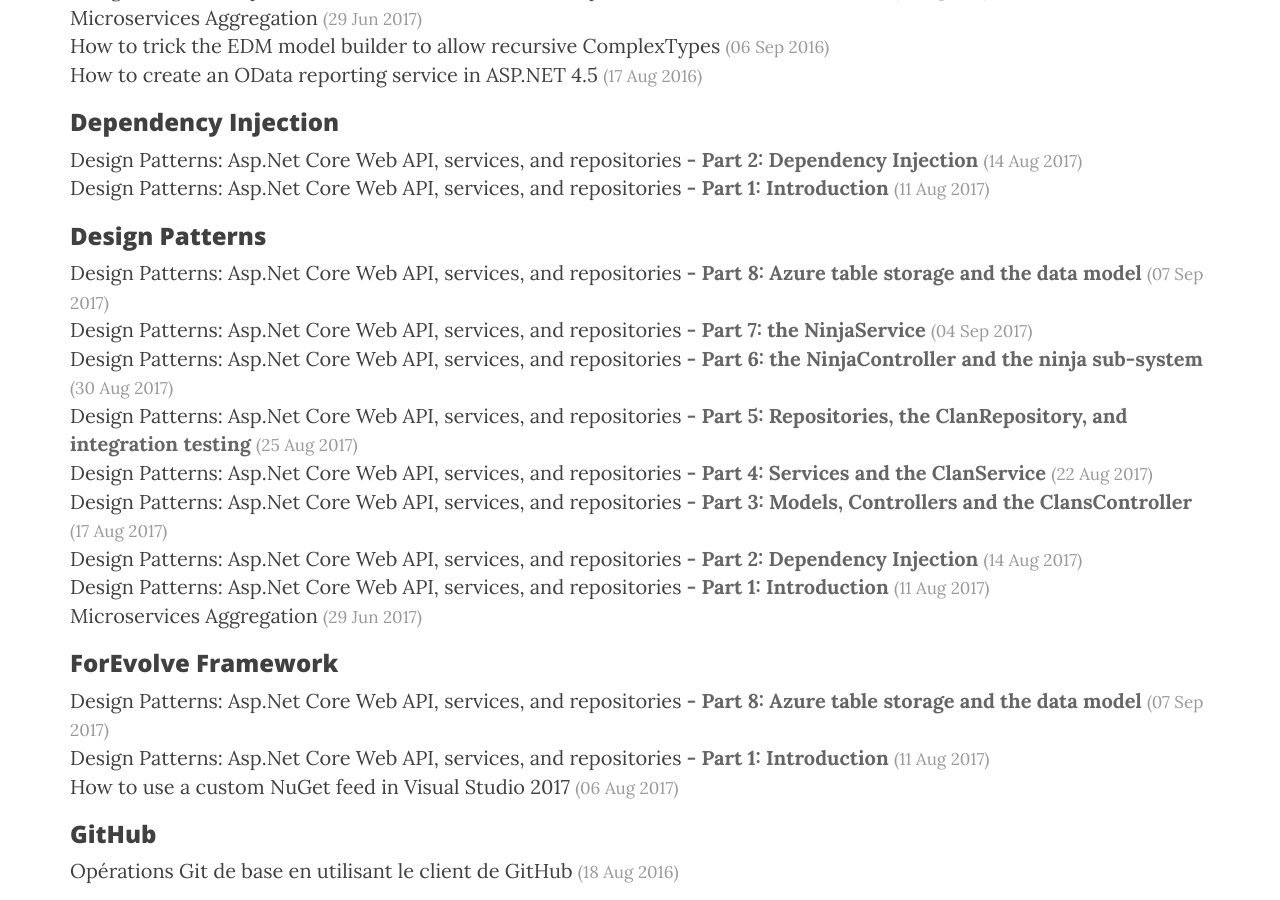
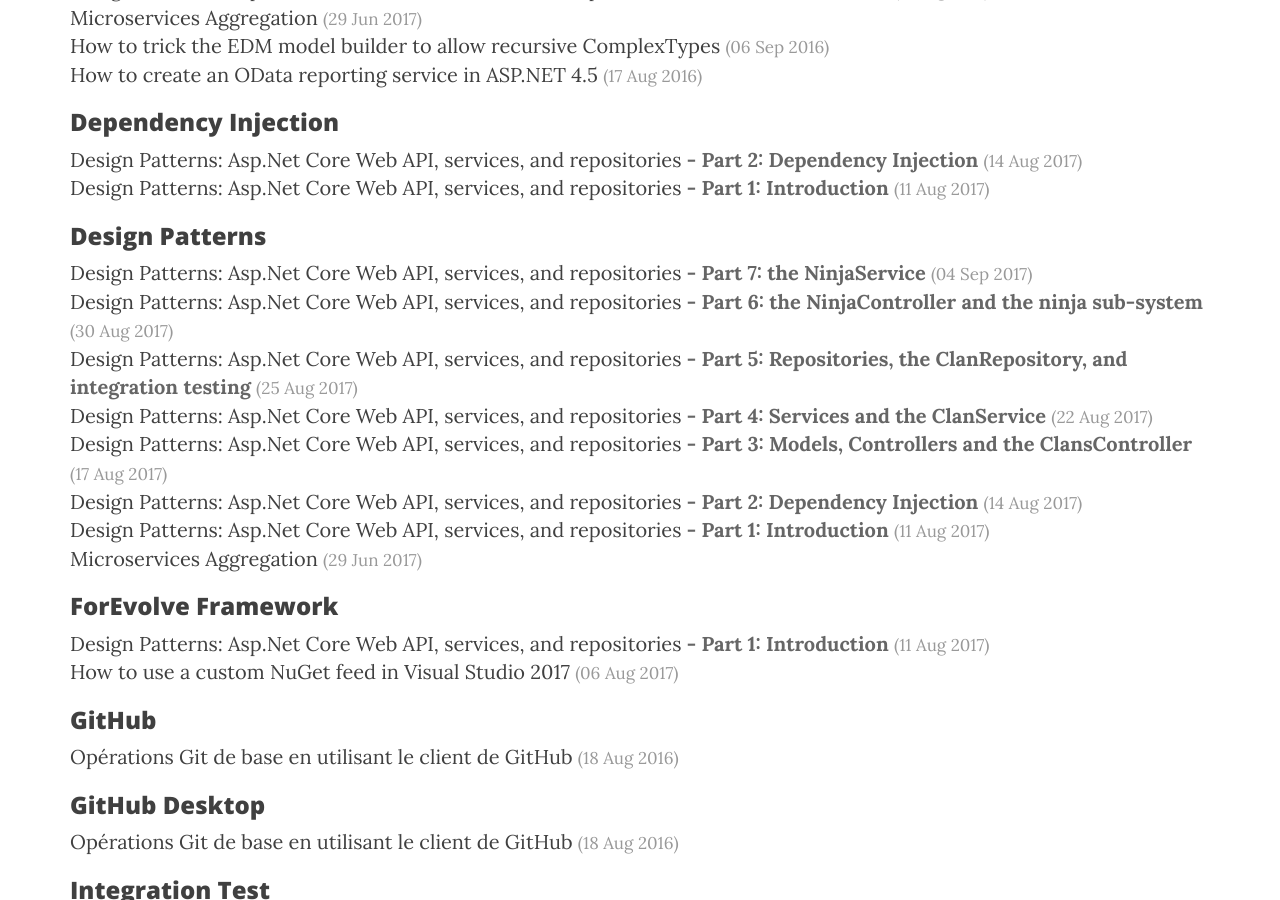
Before and after one commit to ForEvolve/forevolve.github.io, a Jekyll site: the page built from tags.html, in a window 1280 px wide and 900 px high, scrolled down 1751 px. Built offline with Jekyll 4.4.1, drawn with Linux system fonts in a browser that asks for light colours; nearby versions of some CDN libraries; a script that is not in the unit is left out; comment, search, counter and statistics services are not loaded; some of the changed text lies outside the part shown.

Commit message:
8. final

```diff
--- a/_posts/en/2017-09-07-design-patterns-web-api-service-and-repository-part-8.md
+++ b/_posts/en/2017-09-07-design-patterns-web-api-service-and-repository-part-8.md
@@ -6,15 +6,11 @@
 lang: en
 categories: en/articles
 tags:
-- Design Patterns
 - Asp.Net Core
-- Web API
 - C#
-- Repository Pattern
 - NoSQL
 - Azure
 - Azure Table Storage
-- ForEvolve Framework
 proficiency-level: Intermediate
 ---
 
```
Also changed, not shown: other parts of _posts/en/2017-09-07-design-patterns-web-api-service-and-repository-part-8.md (+2 -3 lines).
